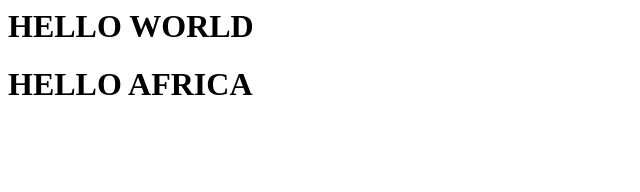
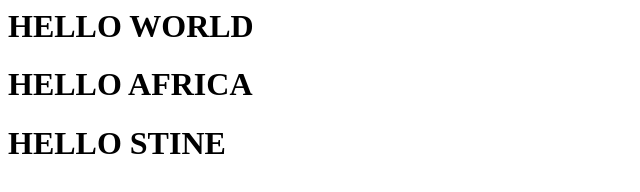
Before and after one commit to atostine/my-repo, a plain HTML site: page index.html in a window 1280 px wide. Shown: the whole page, without its empty margins (0-640 px from the left). Drawn offline with Linux system fonts and the light colour scheme.

Commit message:
Update adding Stine

```diff
--- a/index.html
+++ b/index.html
@@ -1,2 +1,3 @@
 <h1>HELLO WORLD</h1>
 <h1>HELLO AFRICA</h1>
+<h1>HELLO STINE</h1>
```
